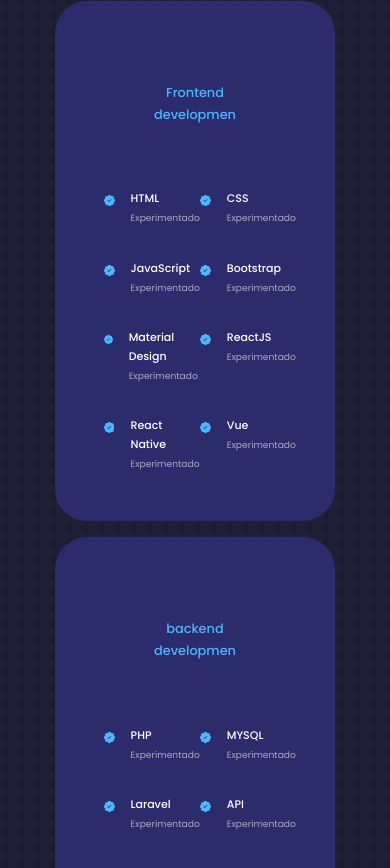
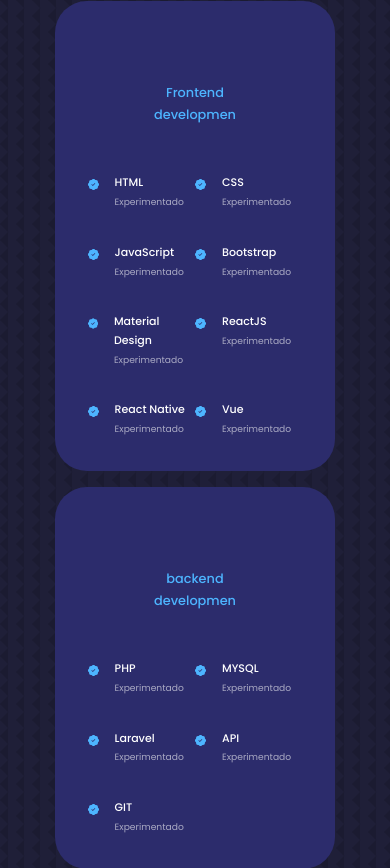
Before and after one commit to davidurosa/portafolio-app, a React (Create React App) app: page / in a window 390 px wide. Shown: the part 1816-2684 px from the top of the page. Built offline with nearby package versions, Linux system fonts and the light colour scheme.

Commit message:
update mas

```diff
--- a/src/components/experience/experience.css
+++ b/src/components/experience/experience.css
@@ -67,7 +67,9 @@
         gap: 1rem;
     }
 
-
+    .experience__content{
+        margin: -1rem
+    }
     .experience__container > div{
         font-size: 11px;
     }
```
